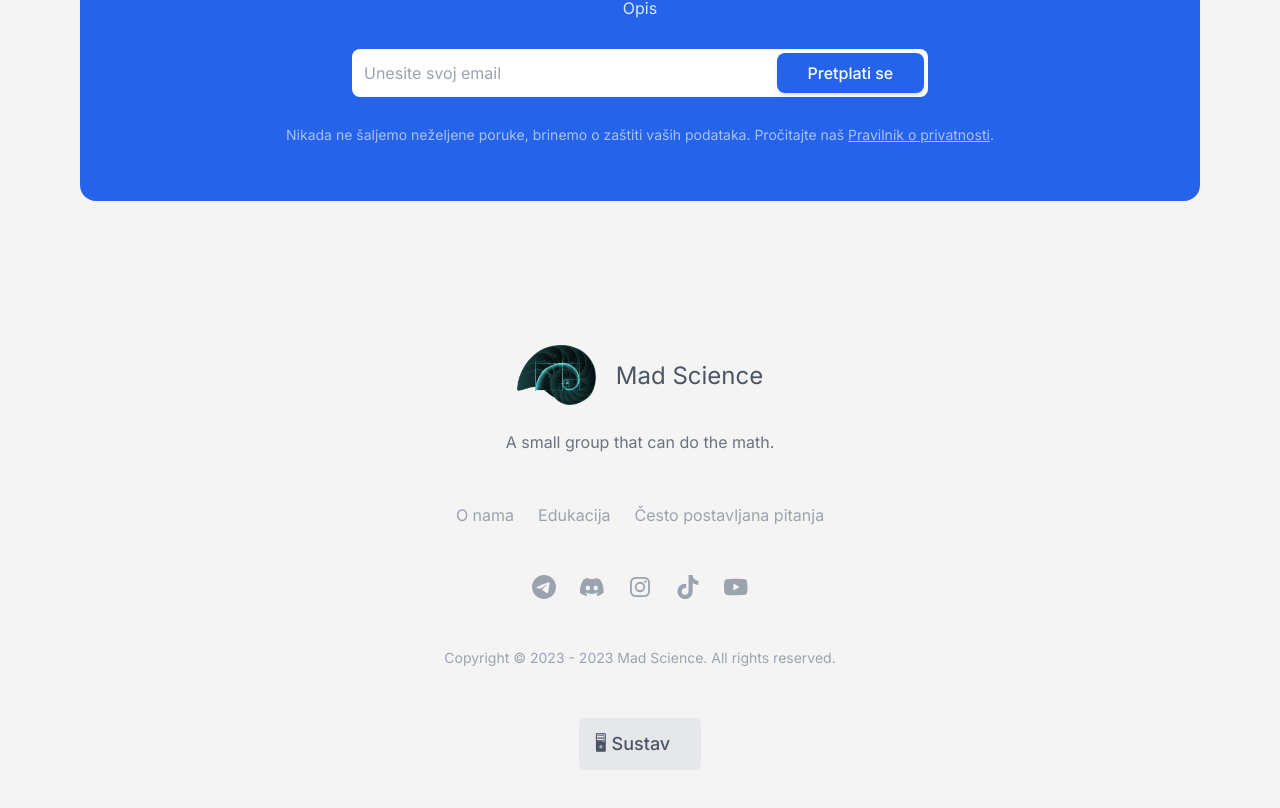
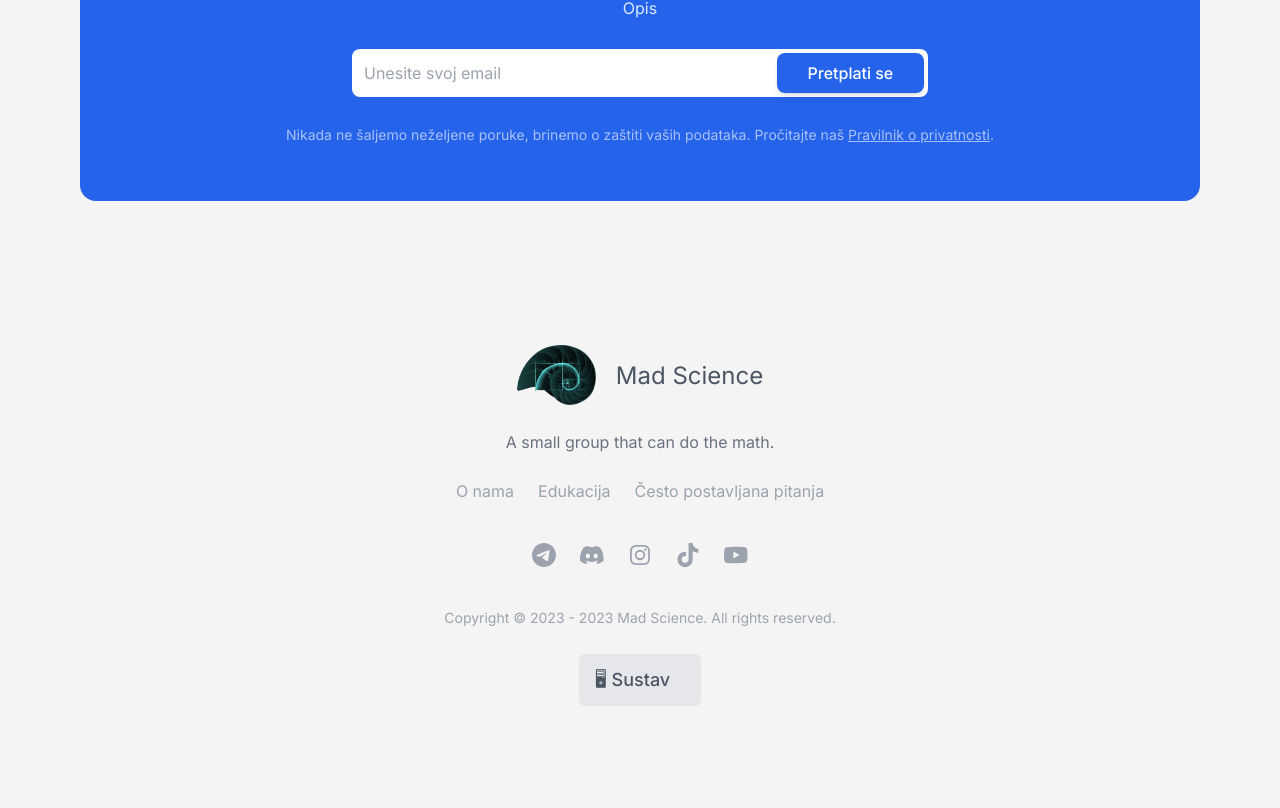
Before and after one commit to faustatwork/mad-science-website, a Next.js app: page / in a window 1280 px wide. Shown: the part 3879-4687 px from the top of the page. After the commit the page ends 4649 px from the top, so only its background shows below. Built offline with nearby package versions, Linux system fonts and the light colour scheme.

Commit message:
fix(footer): smaller spacing, remove default size from svgs

```diff
--- a/components/Footer.tsx
+++ b/components/Footer.tsx
@@ -50,7 +50,7 @@ const Footer = () => {
           className="text-gray-400 transition hover:text-gray-600 dark:text-gray-600 dark:hover:text-gray-400"
         >
           <span className="sr-only">Telegram</span>
-          <TelegramLogo />
+          <TelegramLogo className="h-6 w-6" />
         </Link>
       </li>
       <li>
@@ -61,7 +61,7 @@ const Footer = () => {
           className="text-gray-400 transition hover:text-gray-600 dark:text-gray-600 dark:hover:text-gray-400"
         >
           <span className="sr-only">Discord</span>
-          <DiscordLogo />
+          <DiscordLogo className="h-6 w-6" />
         </Link>
       </li>
       <li>
@@ -72,7 +72,7 @@ const Footer = () => {
           className="text-gray-400 transition hover:text-gray-600 dark:text-gray-600 dark:hover:text-gray-400"
         >
           <span className="sr-only">Instagram</span>
-          <InstagramLogo />
+          <InstagramLogo className="h-6 w-6" />
         </Link>
       </li>
       <li>
@@ -83,7 +83,7 @@ const Footer = () => {
           className="text-gray-400 transition hover:text-gray-600 dark:text-gray-600 dark:hover:text-gray-400"
         >
           <span className="sr-only">TikTok</span>
-          <TikTokLogo />
+          <TikTokLogo className="h-6 w-6" />
         </Link>
       </li>
       <li>
@@ -94,7 +94,7 @@ const Footer = () => {
           className="text-gray-400 transition hover:text-gray-600 dark:text-gray-600 dark:hover:text-gray-400"
         >
           <span className="sr-only">YouTube</span>
-          <YouTubeLogo />
+          <YouTubeLogo className="h-6 w-6" />
         </Link>
       </li>
     </>
@@ -118,19 +118,19 @@ const Footer = () => {
           <p className="mx-auto mt-6 max-w-md text-center leading-relaxed text-gray-500 dark:text-gray-500">
             A small group that can do the math.
           </p>
-          <nav aria-label="Footer Nav" className="mt-12">
+          <nav aria-label="Footer Nav" className="mt-6">
             <ul className="flex flex-wrap justify-center gap-6 lg:gap-12 md:gap-8">
               {footerNav}
             </ul>
           </nav>
-          <ul className="mt-12 flex justify-center gap-6 md:gap-8">
+          <ul className="mt-10 flex justify-center gap-6 md:gap-8">
             {footerSocials}
           </ul>
-          <p className="mx-auto mt-12 text-center text-sm leading-relaxed text-gray-400 dark:text-gray-600">
+          <p className="mx-auto mt-10 text-center text-sm leading-relaxed text-gray-400 dark:text-gray-600">
             Copyright © 2023 - {new Date().getFullYear()} Mad Science. All
             rights reserved.
           </p>
-          <div className="mt-12 flex items-center justify-center">
+          <div className="mt-6 flex items-center justify-center">
             <SwitchTheme />
           </div>
         </div>
--- a/components/Logos.tsx
+++ b/components/Logos.tsx
@@ -31,7 +31,6 @@ export const InstagramLogo = (props: SVGProps<SVGSVGElement>) => {
     <>
       <svg
         {...props}
-        className="h-6 w-6"
         fill="currentColor"
         viewBox="0 0 24 24"
         aria-hidden="true"
@@ -51,7 +50,6 @@ export const TelegramLogo = (props: SVGProps<SVGSVGElement>) => {
     <>
       <svg
         {...props}
-        className="h-6 w-6"
         fill="currentColor"
         viewBox="0 0 24 24"
         aria-hidden="true"
@@ -71,7 +69,6 @@ export const TikTokLogo = (props: SVGProps<SVGSVGElement>) => {
     <>
       <svg
         {...props}
-        className="h-6 w-6"
         fill="currentColor"
         viewBox="0 0 21 24"
         aria-hidden="true"
@@ -87,7 +84,6 @@ export const YouTubeLogo = (props: SVGProps<SVGSVGElement>) => {
     <>
       <svg
         {...props}
-        className="h-6 w-6"
         fill="currentColor"
         viewBox="0 0 35 24"
         aria-hidden="true"
@@ -103,7 +99,6 @@ export const DiscordLogo = (props: SVGProps<SVGSVGElement>) => {
     <>
       <svg
         {...props}
-        className="h-6 w-6"
         fill="currentColor"
         viewBox="0 0 32 24"
         aria-hidden="true"
```
